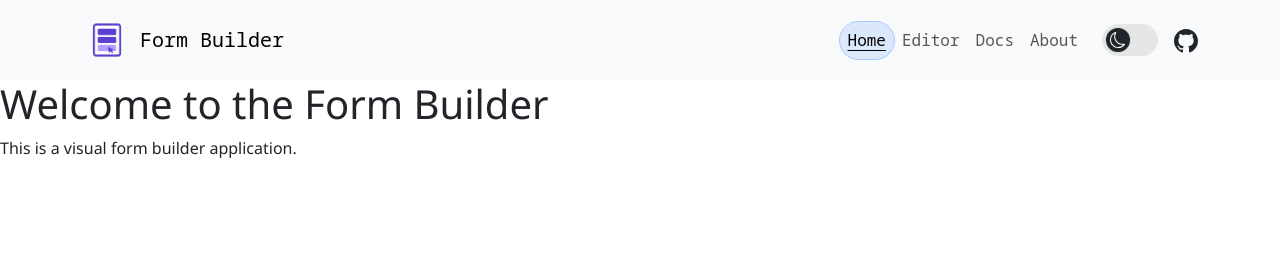
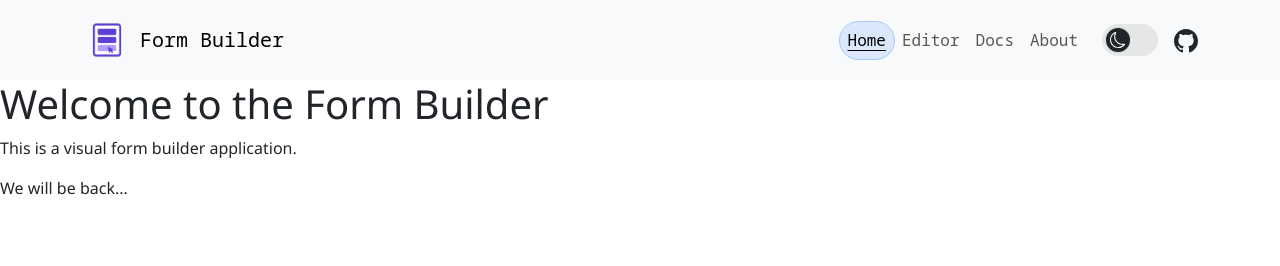
Before and after one commit to reisene/formbuilder, a Next.js app: page / in a window 1280 px wide. Shown: the top 266 px of the page. Built offline with nearby package versions, Linux system fonts and the light colour scheme; no server answers.

Commit message:
ci: config check

```diff
--- a/src/app/page.tsx
+++ b/src/app/page.tsx
@@ -3,6 +3,7 @@ export default function Home() {
     <div>
       <h1>Welcome to the Form Builder</h1>
       <p>This is a visual form builder application.</p>
+      <p>We will be back...</p>
     </div>
   );
 }
```
